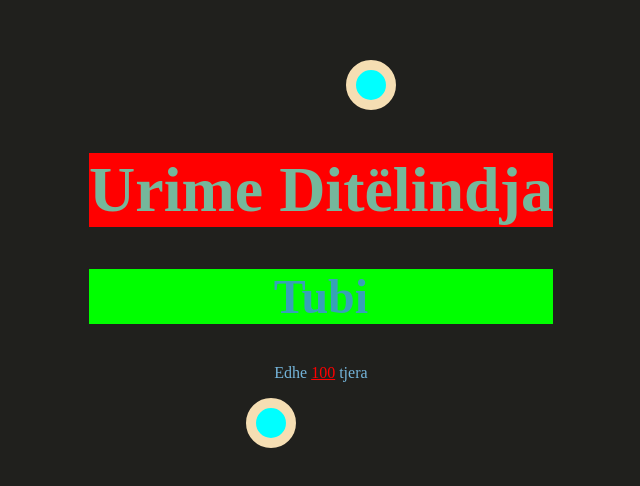
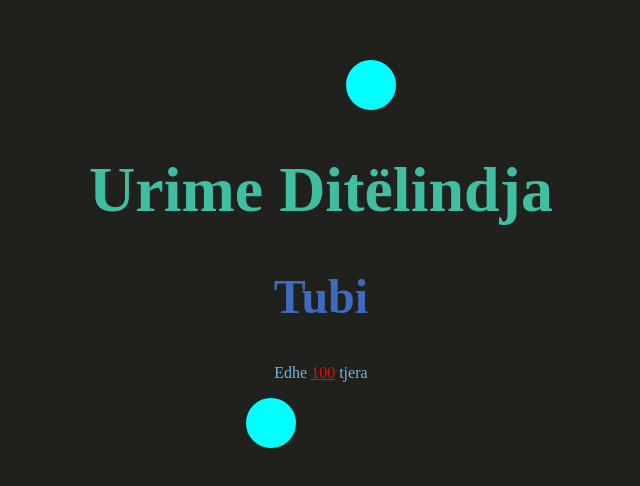
Before and after one commit to ArDiAa89/Tubi, a plain HTML site: page index.html in a window 1280 px wide. Shown: the part 146-632 px from the top of the page, without its empty margins (319-959 px from the left). Drawn offline with Linux system fonts and the light colour scheme.

Commit message:
Update style.css

```diff
--- a/style.css
+++ b/style.css
@@ -17,7 +17,7 @@ body{
 }
 h1{
     font-size: 0rem;
-    background-color:red;
+
     color: rgba(73, 240, 204, 0.76);
     opacity: 0;
     transition: all 3s ease-in-out;
@@ -25,7 +25,7 @@ h1{
     z-index: 2;
 }
 h2{
-    background-color:lime;
+
     font-size: 0rem;
     color: rgba(73, 131, 240, 0.76);
     opacity: 0;
@@ -42,7 +42,7 @@ h2{
     background-color: cyan;
     border: 10px solid;
     border-radius: 50%;
-    color: wheat;
+    color: cyan;
     font-size: 5rem;
     transform: translateX(-100px);
    animation: circle 2s linear infinite;
@@ -53,7 +53,7 @@ h2{
     background-color: cyan;
     border: 10px solid;
     border-radius: 50%;
-    color: wheat;
+    color: cyan;
     font-size: 5rem;
     transform: translateX(100px);
    animation: circle2 2s linear infinite;
```
